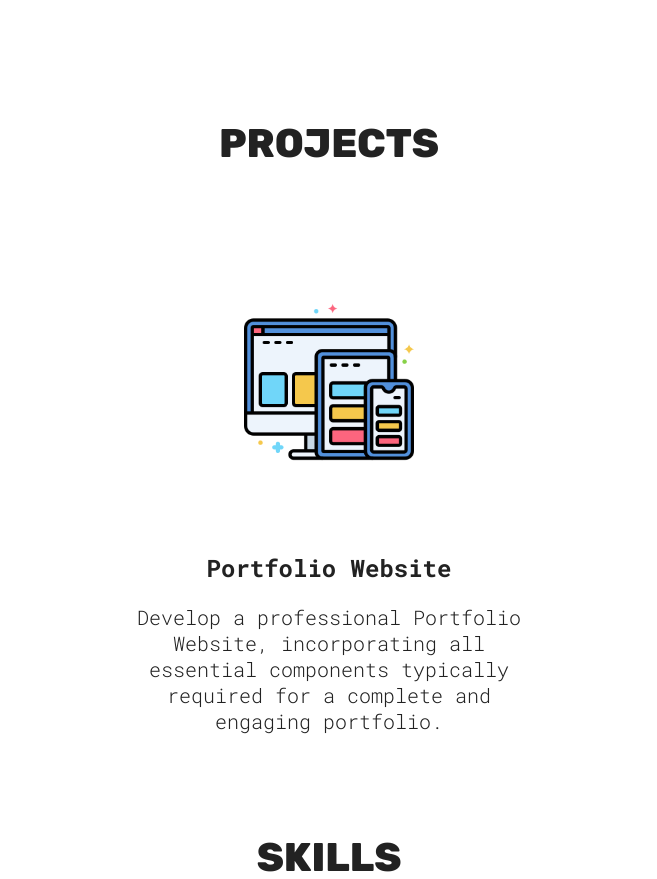
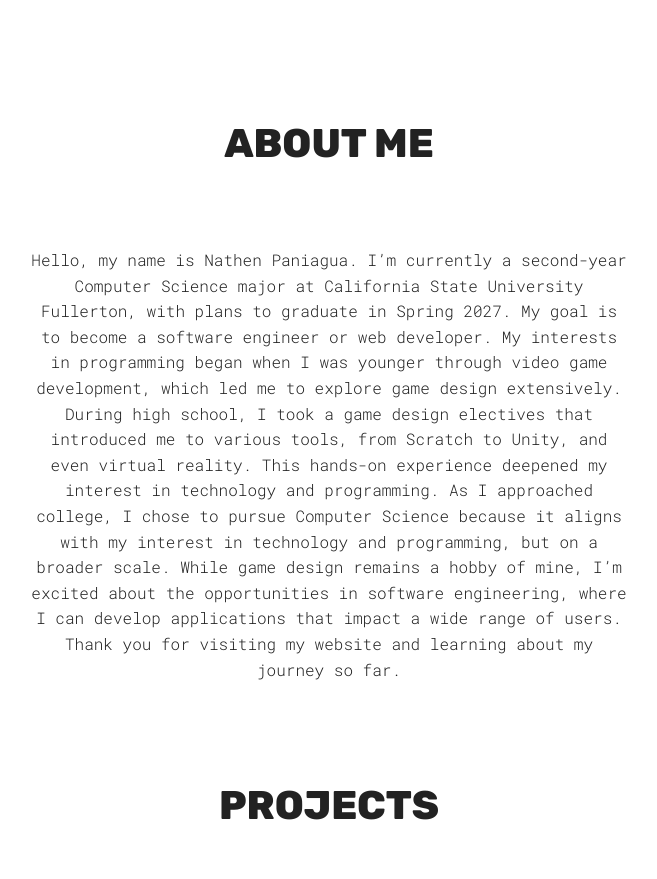
Before and after one commit to CSUFNathen/Portfolio-NathenPaniagua, a React (Vite) app: page / in a window 1280 px wide. Shown: the part 780-1659 px from the top of the page, without its empty margins (311-968 px from the left). Built offline with nearby package versions, Linux system fonts and the light colour scheme.

Commit message:
Update Website

```diff
--- a/src/App.jsx
+++ b/src/App.jsx
@@ -4,11 +4,13 @@ import Projects from "./sections/Projects/Projects";
 import Skills from "./sections/Skills/Skills"
 import Contact from "./sections/Contact/Contact"
 import Footer from "./sections/Footer/Footer"
+import AboutMe from "./sections/About Me/AboutMe";
 
 function App() {
   return (
     <>
       <Hero />
+      <AboutMe />
       <Projects />
       <Skills />
       <Contact />
--- /dev/null
+++ b/src/sections/About Me/AboutMe.jsx
@@ -0,0 +1,22 @@
+import styles from './AboutMeStyles.module.css';
+
+function AboutMe() {
+  return (
+
+    <section id="about" className={styles.container}>
+
+      <h1 className="sectionTitle">About Me</h1>
+
+      <p className={styles.aboutText}>
+        Hello, my name is Nathen Paniagua. I’m currently a second-year Computer Science major at California State University Fullerton, with plans to graduate in Spring 2027.
+        My goal is to become a software engineer or web developer. My interests in programming began when I was younger through video game development, which led me to explore
+        game design extensively. During high school, I took a game design electives that introduced me to various tools, from Scratch to Unity, and even virtual reality.
+        This hands-on experience deepened my interest in technology and programming. As I approached college, I chose to pursue Computer Science because it aligns with
+        my interest in technology and programming, but on a broader scale. While game design remains a hobby of mine, I’m excited about the opportunities in software
+        engineering, where I can develop applications that impact a wide range of users. Thank you for visiting my website and learning about my journey so far.
+      </p>
+    </section>
+  );
+}
+
+export default AboutMe;
--- /dev/null
+++ b/src/sections/About Me/AboutMeStyles.module.css
@@ -0,0 +1,15 @@
+.container {
+    display: flex;
+    flex-direction: column;
+    text-align: center;
+    gap: 20px;
+    padding: 0px 20px;
+}
+
+.aboutText {
+    font-size: 16px;
+    line-height: 1.6;
+    color: var(--text-color);
+    max-width: 600px;
+    margin: 0 auto;
+}
```
